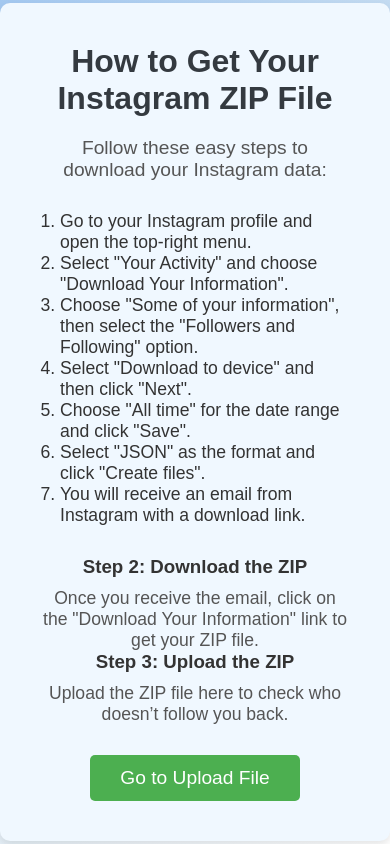
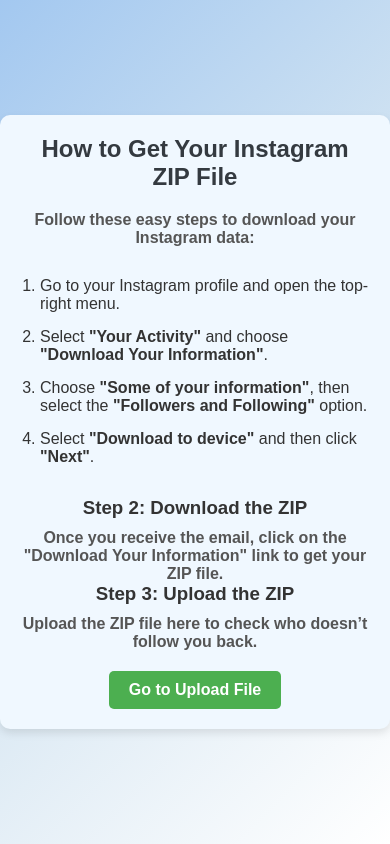
Before and after one commit to kunjkhanpara/Instagram_Unfollower_Tracker, a React (Create React App) app: page /Instagram_Unfollower_Tracker/instructions in a window 390 px wide. Built offline with nearby package versions, Linux system fonts and the light colour scheme.

Commit message:
Added homepage field and Router basename for GitHub Pages

```diff
--- a/src/components/Instructions.css
+++ b/src/components/Instructions.css
@@ -1,18 +1,18 @@
-/* src/components/Instructions.css */
-
 .instructions-container {
-  background-color: #f0f8ff; /* Light blue background */
+  background-color: #f0f8ff;
   padding: 40px;
   border-radius: 10px;
   box-shadow: 0 4px 8px rgba(0, 0, 0, 0.1);
   max-width: 600px;
   margin: auto;
   text-align: center;
+  overflow-y: auto;  /* Add this to ensure scrolling works */
+  max-height: 80vh; /* Limit the height to make it scrollable */
 }
 
 h2 {
   font-size: 2.8rem;
-  color: #0077b6; /* Soft blue color for heading */
+  color: #0077b6;
   margin-bottom: 20px;
 }
 
@@ -34,6 +34,10 @@
   color: #333;
 }
 
+.steps-list li {
+  margin-bottom: 15px;
+}
+
 .instruction-text {
   font-size: 1.1rem;
   color: #555;
@@ -46,7 +50,7 @@
 
 .go-to-upload-button {
   padding: 12px 30px;
-  background-color: #4caf50; /* Green button */
+  background-color: #4caf50;
   color: white;
   font-size: 1.2rem;
   border: none;
@@ -56,5 +60,48 @@
 }
 
 .go-to-upload-button:hover {
-  background-color: #388e3c; /* Darker green on hover */
+  background-color: #388e3c;
 }
+
+@media (max-width: 767px) {
+  .instructions-container {
+    padding: 20px;
+    max-width: 100%;
+  }
+
+  h2 {
+    font-size: 2rem;
+  }
+
+  .intro-text {
+    font-size: 1rem;
+  }
+
+  .steps-list {
+    font-size: 1rem;
+  }
+
+  .instruction-text {
+    font-size: 1rem;
+  }
+
+  .go-to-upload-button {
+    font-size: 1rem;
+    padding: 10px 20px;
+  }
+
+  .steps-container {
+    margin-bottom: 20px;
+  }
+
+  .navigation-buttons {
+    margin-top: 20px;
+  }
+}
+
+@media (max-width: 480px) {
+  .steps-container {
+    max-height: 200px;
+    overflow-y: scroll;
+  }
+}
--- a/src/components/Instructions.js
+++ b/src/components/Instructions.js
@@ -1,6 +1,3 @@
-
-// src/components/Instructions.js
-
 import React from 'react';
 import { useNavigate } from 'react-router-dom';
 import './Instructions.css';
@@ -9,31 +6,30 @@
   const navigate = useNavigate();
 
   const handleBackClick = () => {
-    // Navigating to CheckUnfollower page
     navigate('/check-unfollower');
   };
 
   return (
     <div className="instructions-container">
-      <h2>How to Get Your Instagram ZIP File</h2>
-      <p className="intro-text">Follow these easy steps to download your Instagram data:</p>
+      <h2><strong>How to Get Your Instagram ZIP File</strong></h2>
+      <p className="intro-text"><strong>Follow these easy steps to download your Instagram data:</strong></p>
       <div className="steps-container">
         <ol className="steps-list">
           <li>Go to your Instagram profile and open the top-right menu.</li>
-          <li>Select "Your Activity" and choose "Download Your Information".</li>
-          <li>Choose "Some of your information", then select the "Followers and Following" option.</li>
-          <li>Select "Download to device" and then click "Next".</li>
-          <li>Choose "All time" for the date range and click "Save".</li>
-          <li>Select "JSON" as the format and click "Create files".</li>
-          <li>You will receive an email from Instagram with a download link.</li>
+          <li>Select <strong>"Your Activity"</strong> and choose <strong>"Download Your Information"</strong>.</li>
+          <li>Choose <strong>"Some of your information"</strong>, then select the <strong>"Followers and Following"</strong> option.</li>
+          <li>Select <strong>"Download to device"</strong> and then click <strong>"Next"</strong>.</li>
+          <li>Choose <strong>"All time"</strong> for the date range and click <strong>"Save"</strong>.</li>
+          <li>Select <strong>"JSON"</strong> as the format and click <strong>"Create files"</strong>.</li>
+          <li>You will receive an email from Instagram with a <strong>"Download Your Information"</strong> link.</li>
         </ol>
       </div>
-      <h3>Step 2: Download the ZIP</h3>
-      <p className="instruction-text">Once you receive the email, click on the "Download Your Information" link to get your ZIP file.</p>
-      <h3>Step 3: Upload the ZIP</h3>
-      <p className="instruction-text">Upload the ZIP file here to check who doesn’t follow you back.</p>
+      <h3><strong>Step 2: Download the ZIP</strong></h3>
+      <p className="instruction-text"><strong>Once you receive the email, click on the "Download Your Information" link to get your ZIP file.</strong></p>
+      <h3><strong>Step 3: Upload the ZIP</strong></h3>
+      <p className="instruction-text"><strong>Upload the ZIP file here to check who doesn’t follow you back.</strong></p>
       <div className="navigation-buttons">
-        <button className="go-to-upload-button" onClick={handleBackClick}>Go to Upload File</button>
+        <button className="go-to-upload-button" onClick={handleBackClick}><strong>Go to Upload File</strong></button>
       </div>
     </div>
   );
--- a/src/components/ok.css
+++ b/src/components/ok.css
@@ -6,6 +6,7 @@
   max-width: 600px;
   margin: 30px auto;
   text-align: center;
+  overflow: hidden;
 }
 
 h2 {
@@ -120,10 +121,62 @@
 .back-btn:hover {
   background-color: #5a6268;
 }
+
 .no-underline {
   text-decoration: none;
 }
 
 .pending-requests-list a:hover {
-    text-decoration: underline; /* Optional: underline on hover */
+  text-decoration: underline;
 }
+
+/* Mobile responsiveness */
+@media (max-width: 767px) {
+  .file-upload-container {
+      padding: 20px;
+      max-width: 100%;
+  }
+
+  h2 {
+      font-size: 1.5rem;
+  }
+
+  .custom-upload-btn, .download-btn, .instructions-btn, .back-btn {
+      font-size: 0.9rem;
+      padding: 8px 16px;
+  }
+
+  .pending-requests-list {
+      max-height: 200px;
+  }
+
+  .result-section {
+      margin-top: 10px;
+  }
+
+  .pending-requests-list {
+      margin-bottom: 20px;
+  }
+
+  .upload-section {
+      display: flex;
+      flex-direction: column;
+      align-items: center;
+  }
+
+  .loading-spinner {
+      font-size: 1rem;
+  }
+}
+
+/* Ensuring scroll behavior for smaller devices */
+@media (max-width: 480px) {
+  .pending-requests-list {
+      max-height: 150px;
+      overflow-y: scroll;
+  }
+
+  .file-upload-container {
+      padding: 15px;
+  }
+}
```
Lines whose indentation alone changed are shown as unchanged.
